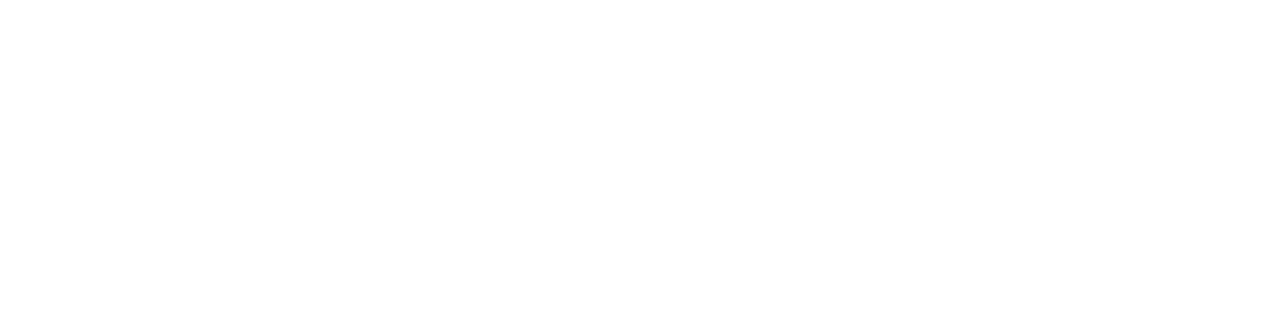
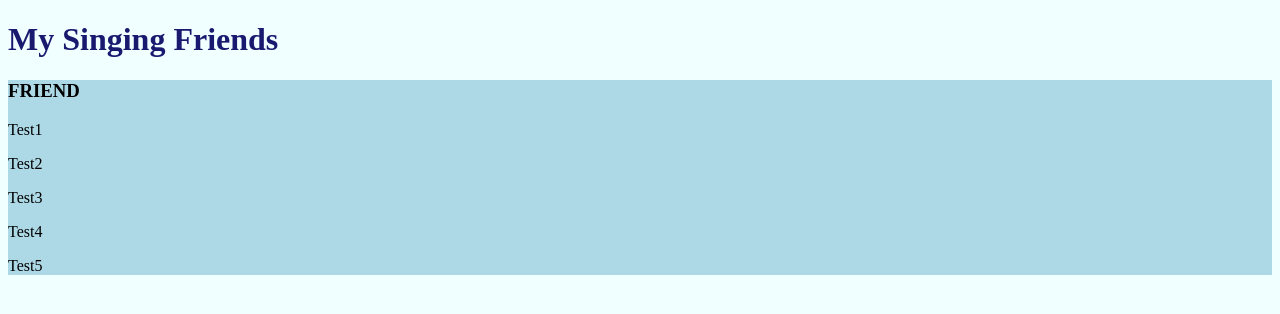
Before and after one commit to AnthonyFiset/99-lines-of-code-part-1, a plain HTML site: page index.html in a window 1280 px wide. Drawn offline with Linux system fonts and the light colour scheme.

Commit message:
Finished part 1

```diff
--- a/index.html
+++ b/index.html
@@ -4,10 +4,19 @@
     <meta charset="UTF-8">
     <meta http-equiv="X-UA-Compatible" content="IE=edge">
     <meta name="viewport" content="width=device-width, initial-scale=1.0">
-    <title>99 Lines of Code - Part 1</title>
+    <title>99 Lines of Code</title>
     <meta name="description" content="Project on 99 Lines of Code on JS">
+    <link rel="stylesheet" href="style.css">
 </head>
 <body>
-
+    <h1>My Singing Friends</h1>
+    <div class="friends">
+        <h3>Friend</h3>
+        <p>Test1</p>
+        <p>Test2</p>
+        <p>Test3</p>
+        <p>Test4</p>
+        <p>Test5</p>
+    </div>
 </body>
 </html>
--- a/style.css
+++ b/style.css
@@ -0,0 +1,15 @@
+* {
+    background-color: azure;
+}
+
+h1 {
+    color: midnightblue;
+}
+
+.friends, h3, p {
+    background-color: lightblue;
+}
+
+h3 {
+    text-transform: uppercase;
+}
```
Also changed, not shown: app.js (+17 -0 lines).
